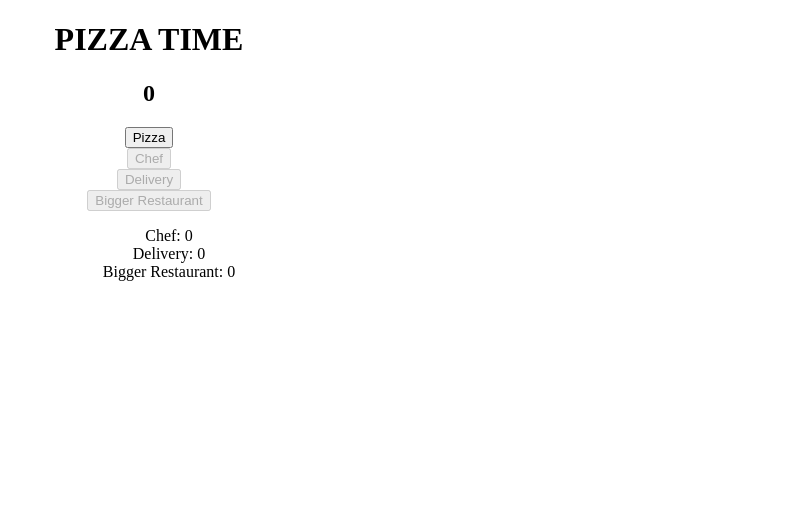
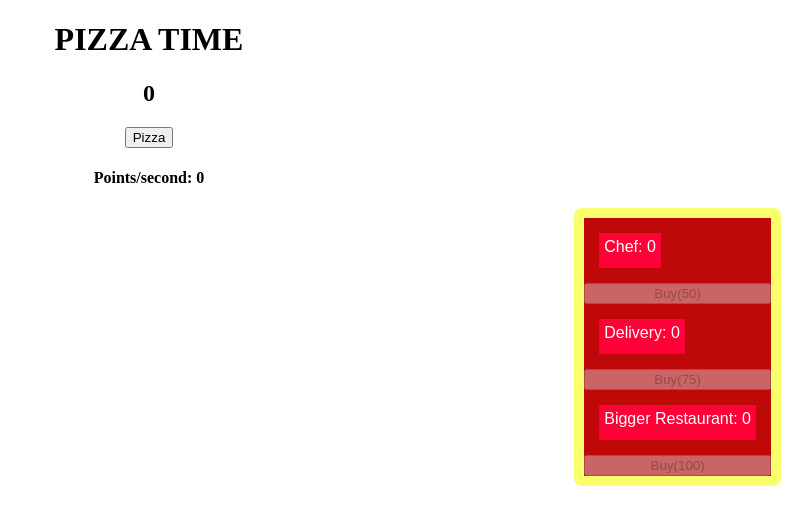
Before and after one commit to Hano2001/PizzaTime, a React (Create React App) app: page / in a window 1280 px wide. Shown: the top 524 px of the page, without its empty margins (491-1280 px from the left). Built offline with nearby package versions, Linux system fonts and the light colour scheme.

Commit message:
styling, cleaner code

```diff
--- a/package.json
+++ b/package.json
@@ -9,6 +9,7 @@
     "react": "^18.1.0",
     "react-dom": "^18.1.0",
     "react-scripts": "5.0.1",
+    "styled-components": "^5.3.5",
     "web-vitals": "^2.1.4"
   },
   "scripts": {
--- a/src/components/Pizzas.jsx
+++ b/src/components/Pizzas.jsx
@@ -1,5 +1,6 @@
 import React, { useContext, useState, useEffect } from "react";
 import { CounterContext } from "../contexts/CounterContext";
+import { ItemDiv, UpgradeDiv } from "../styling/upgrades";
 
 export default function Pizzas({ count }) {
   const { pizzaCounter, setPizzaCounter, upgradesData, setupgradesData } =
@@ -7,27 +8,12 @@ export default function Pizzas({ count }) {
   const [upgradesValue, setUpgradesValue] = useState(0);
 
   useEffect(() => {
-    let newAmount = 0;
-    upgradesData.map((pizza, key) => {
-      newAmount += pizza.amount * pizza.generate;
-    });
-    setUpgradesValue(newAmount);
+    setUpgradesValue(upgradesData.reduce((a,b)=> a + (b.amount*b.generate),0));
   }, [upgradesData]);
   const TenSeconds_MS = 1000;
   useEffect(() => {
-    let newAmount = 0;
-    upgradesData.map((pizza, key) => {
-      newAmount += pizza.amount * pizza.generate;
-    });
-    setUpgradesValue(newAmount);
     const interval = setInterval(() => {
-      let amount = 0;
-      upgradesData.map((pizza, key) => {
-        if (pizza.amount > 0) {
-          amount += pizza.amount * pizza.generate;
-        }
-      });
-      setPizzaCounter(pizzaCounter => pizzaCounter+ amount);
+      setPizzaCounter((pizzaCounter) => pizzaCounter + upgradesData.reduce((a,b)=> a + (b.amount*b.generate),0));
     }, TenSeconds_MS);
 
     return () => clearInterval(interval); // This represents the unmount function, in which you need to clear your interval to prevent memory leaks.
@@ -42,29 +28,25 @@ export default function Pizzas({ count }) {
   }
   return (
     <div>
-      {upgradesData.map((pizza, index) => {
-        return (
-          <div>
-            <button
-              type="Submit"
-              onClick={() => ButtonClick(pizza.generate, pizza.price, index)}
-              disabled={count < pizza.price ? true : false}
-            >
-              {pizza.name}
-            </button>
-          </div>
-        );
-      })}
-      <ul>
-        {upgradesData.map((pizza, index) => {
+      <h4>Points/second: {upgradesValue}</h4>
+      <UpgradeDiv>
+        {upgradesData.map((item, index) => {
           return (
             <>
-              {pizza.name}: {pizza.amount}
-              <br />
+              <ItemDiv>
+                {item.name}: {item.amount}
+              </ItemDiv>
+              <button
+                type="Submit"
+                onClick={() => ButtonClick(item.generate, item.price, index)}
+                disabled={count < item.price ? true : false}
+              >
+                Buy({item.price})
+              </button>
             </>
           );
         })}
-      </ul>
+      </UpgradeDiv>
     </div>
   );
 }
--- /dev/null
+++ b/src/styling/upgrades.jsx
@@ -0,0 +1,20 @@
+import  styled  from "styled-components";
+
+const UpgradeDiv = styled.div`
+display: grid;
+background: #bf0909;
+float: right;
+border-radius: 8px;
+border: solid #faff6c 10px;
+`
+const ItemDiv = styled.div`
+font-family: Arial, Helvetica, sans-serif;
+color: white;
+background: #ff0037;
+padding: 5px;
+height: 25px;
+margin: 15px;
+width: fit-content;
+text-align: center;
+`
+export{UpgradeDiv, ItemDiv};
```
Also changed, not shown: 1 other file (tests, documents, lock files or other folders).
